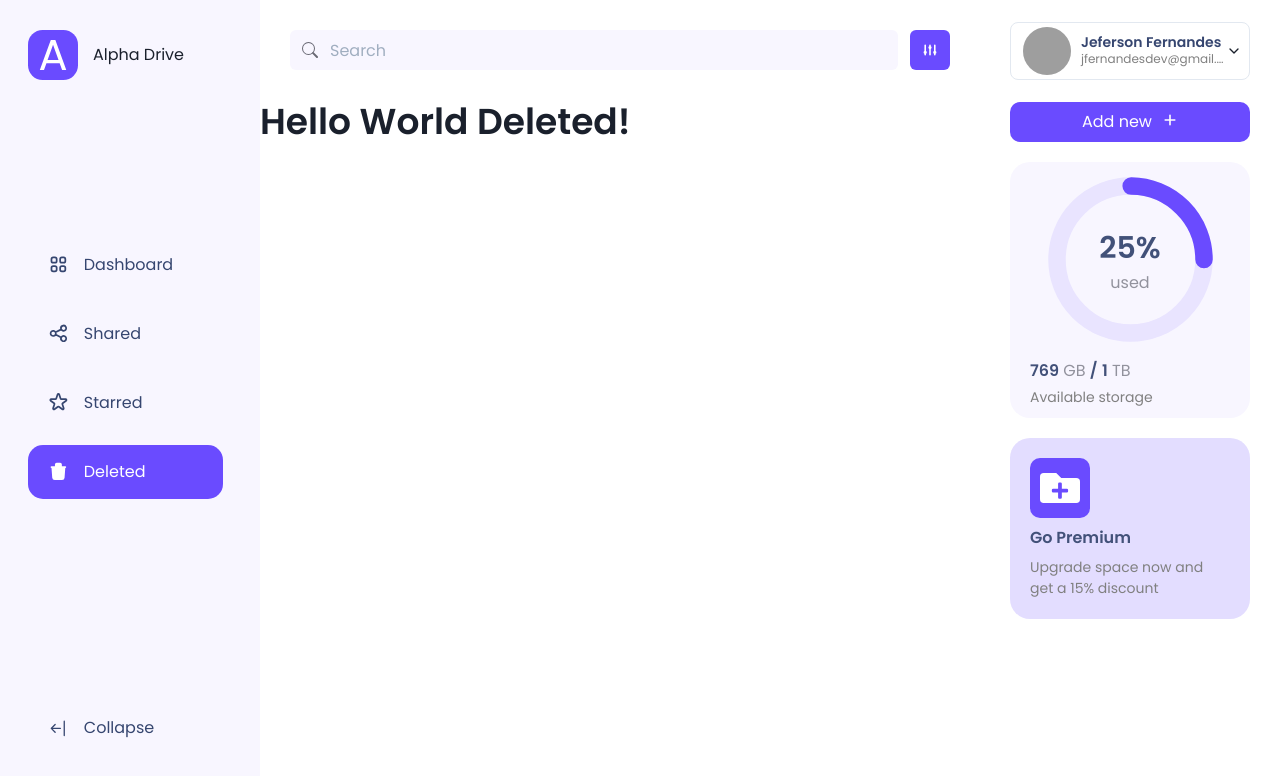
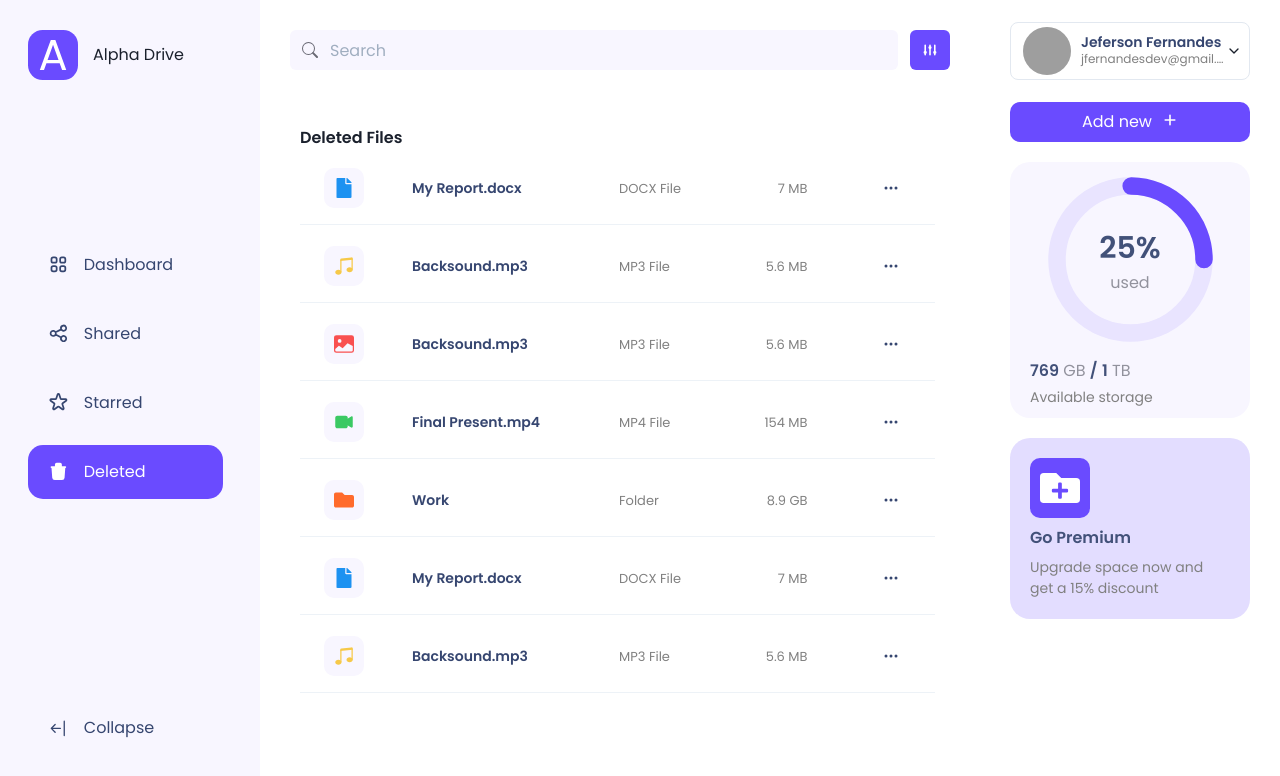
Before and after one commit to jfernandesdev/alphadrive, a React (Create React App) app: page /deleted in a window 1280 px wide. Shown: the top 776 px of the page. Built offline with nearby package versions, Linux system fonts and the light colour scheme; grey boxes are pictures that could not be loaded.

Commit message:
inserting tables in 'shared', 'starred' and 'delete' pages using the created component 'tableFiles'

```diff
--- a/src/App.tsx
+++ b/src/App.tsx
@@ -12,7 +12,7 @@ export function App() {
     <BrowserRouter>
       <LayoutContextProvider>
         <Switch>
-          <Redirect exact from="/" to="/dashboard" />
+          <Route path='/' exact component={Dashboard} />
           <Route path='/dashboard' component={Dashboard} />
           <Route path='/deleted' component={Deleted} />
           <Route path='/shared' component={Shared} />
--- a/src/components/TableFiles/index.tsx
+++ b/src/components/TableFiles/index.tsx
@@ -19,13 +19,16 @@ import {
   MenuButton,
   MenuList,
   MenuItem,
-  Heading
+  Heading,
+  AvatarGroup,
+  Avatar
 } from "@chakra-ui/react"
 
 import { WrapperTable } from './styles';
 
 
 interface TableFileProps {
+  type?: string,
   list: {
     id: number,
     categorySlug: string,
@@ -36,7 +39,7 @@ interface TableFileProps {
   }[];
 }
 
-const TableFiles: React.FC<TableFileProps> = ({list}) => {
+export const TableFiles: React.FC<TableFileProps> = ({type, list}) => {
 
   function slugToIconConverter(slug: string) {
     switch(slug){
@@ -62,7 +65,7 @@ const TableFiles: React.FC<TableFileProps> = ({list}) => {
   }
 
   return (
-    <WrapperTable>
+    <WrapperTable style={{maxHeight: type == null ? '255px' : '70vh'}}>
       <Table>
         <Tbody>
           {list.map((item,index) => (
@@ -74,7 +77,29 @@ const TableFiles: React.FC<TableFileProps> = ({list}) => {
                 </Heading>
               </Td>
               <Td color="gray"><span>{item.fileType}</span></Td>
-              <Td isNumeric color="gray"><span>{item.fileSize}</span></Td>
+
+              {(type == null || type == 'deleted') &&
+                <Td isNumeric color="gray"><span>{item.fileSize} </span></Td>
+              }
+
+              {type == 'shared' &&
+                <Td>
+                  <AvatarGroup size="sm" max={3} borderColor="purple">
+                    <Avatar name="Ryan Florence" src="https://bit.ly/ryan-florence" bg="purple" color="white" borderWidth="1px"/>
+                    <Avatar name="Segun Adebayo" src="https://bit.ly/sage-adebayo" bg="purple" color="white" borderWidth="1px"/>
+                    <Avatar name="Kent Dodds" src="https://bit.ly/kent-c-dodds" bg="purple" color="white" borderWidth="1px"/>
+                    <Avatar name="Prosper Otemuyiwa" src="https://bit.ly/prosper-baba" bg="purple" color="white" borderWidth="1px"/>
+                    <Avatar name="Christian Nwamba" src="https://bit.ly/code-beast" bg="purple" color="white" borderWidth="1px"/>
+                  </AvatarGroup>
+                </Td>
+              }
+
+              {type == 'starred' &&
+                <Td>
+                  <HiOutlineStar fill="#FFD12C" stroke="#FFD12C" size={20}/>
+                </Td>
+              }
+
               <Td isNumeric>
               <Menu>
                 <MenuButton
@@ -103,5 +128,3 @@ const TableFiles: React.FC<TableFileProps> = ({list}) => {
     </WrapperTable>
   );
 }
-
-export default TableFiles;
--- a/src/components/TableFiles/styles.ts
+++ b/src/components/TableFiles/styles.ts
@@ -1,7 +1,7 @@
 import styled from 'styled-components';
 
 export const WrapperTable = styled.div`
-  max-height: 255px;
+
   overflow-y: scroll;
 
   table {
--- a/src/pages/Dashboard.tsx
+++ b/src/pages/Dashboard.tsx
@@ -3,7 +3,7 @@ import { Box, Flex, Heading } from "@chakra-ui/react";
 import { BsImageFill, BsMusicNoteBeamed, BsCameraVideoFill, FaFile } from '../styles/Icons';
 
 import { CardCategory } from '../components/CardCategory';
-import TableFiles from "../components/TableFiles";
+import { TableFiles } from "../components/TableFiles";
 
 const categoryList = [
   {
@@ -95,7 +95,7 @@ export function Dashboard() {
       <Heading as="h5" size="sm" mt={7}>Recent</Heading>
 
 
-      <TableFiles list={recentList}/>
+      <TableFiles list={recentList} />
 
     </Box>
 
--- a/src/pages/Deleted.tsx
+++ b/src/pages/Deleted.tsx
@@ -1,9 +1,93 @@
-import { Heading } from "@chakra-ui/react";
+import { Box, Heading } from "@chakra-ui/react";
+import { TableFiles } from '../components/TableFiles';
+
+const recentList = [
+  {
+    id: 1,
+    categorySlug: 'document',
+    fileName: 'My Report.docx',
+    fileType: 'DOCX File',
+    fileSize: '7 MB',
+    fileUrl: '#'
+  },
+  {
+    id: 2,
+    categorySlug: 'audio',
+    fileName: 'Backsound.mp3',
+    fileType: 'MP3 File',
+    fileSize: '5.6 MB',
+    fileUrl: '#'
+  },
+  {
+    id: 3,
+    categorySlug: 'image',
+    fileName: 'Backsound.mp3',
+    fileType: 'MP3 File',
+    fileSize: '5.6 MB',
+    fileUrl: '#'
+  },
+  {
+    id: 4,
+    categorySlug: 'video',
+    fileName: 'Final Present.mp4',
+    fileType: 'MP4 File',
+    fileSize: '154 MB',
+    fileUrl: '#'
+  },
+  {
+    id: 5,
+    categorySlug: 'folder',
+    fileName: 'Work',
+    fileType: 'Folder',
+    fileSize: '8.9 GB',
+    fileUrl: '#'
+  },
+  {
+    id: 6,
+    categorySlug: 'document',
+    fileName: 'My Report.docx',
+    fileType: 'DOCX File',
+    fileSize: '7 MB',
+    fileUrl: '#'
+  },
+  {
+    id: 7,
+    categorySlug: 'audio',
+    fileName: 'Backsound.mp3',
+    fileType: 'MP3 File',
+    fileSize: '5.6 MB',
+    fileUrl: '#'
+  },
+  {
+    id: 8,
+    categorySlug: 'image',
+    fileName: 'Backsound.mp3',
+    fileType: 'MP3 File',
+    fileSize: '5.6 MB',
+    fileUrl: '#'
+  },
+  {
+    id: 9,
+    categorySlug: 'video',
+    fileName: 'Final Present.mp4',
+    fileType: 'MP4 File',
+    fileSize: '154 MB',
+    fileUrl: '#'
+  },
+  {
+    id: 10,
+    categorySlug: 'folder',
+    fileName: 'Work',
+    fileType: 'Folder',
+    fileSize: '8.9 GB',
+    fileUrl: '#'
+  }
+]
 
 export const Deleted = () => (
-  <>
-    <Heading>Hello World Deleted!</Heading>
-
-  </>
+  <Box padding="0 40px">
+    <Heading as="h5" size="sm" mt={7}>Deleted Files</Heading>
+    <TableFiles type="deleted" list={recentList}/>
+  </Box>
 
 )
--- a/src/pages/Shared.tsx
+++ b/src/pages/Shared.tsx
@@ -1,8 +1,93 @@
-import { Heading } from "@chakra-ui/react";
+import { Box, Heading } from "@chakra-ui/react";
+import { TableFiles } from '../components/TableFiles';
+
+const recentList = [
+  {
+    id: 1,
+    categorySlug: 'document',
+    fileName: 'My Report.docx',
+    fileType: 'DOCX File',
+    fileSize: '7 MB',
+    fileUrl: '#'
+  },
+  {
+    id: 2,
+    categorySlug: 'audio',
+    fileName: 'Backsound.mp3',
+    fileType: 'MP3 File',
+    fileSize: '5.6 MB',
+    fileUrl: '#'
+  },
+  {
+    id: 3,
+    categorySlug: 'image',
+    fileName: 'Backsound.mp3',
+    fileType: 'MP3 File',
+    fileSize: '5.6 MB',
+    fileUrl: '#'
+  },
+  {
+    id: 4,
+    categorySlug: 'video',
+    fileName: 'Final Present.mp4',
+    fileType: 'MP4 File',
+    fileSize: '154 MB',
+    fileUrl: '#'
+  },
+  {
+    id: 5,
+    categorySlug: 'folder',
+    fileName: 'Work',
+    fileType: 'Folder',
+    fileSize: '8.9 GB',
+    fileUrl: '#'
+  },
+  {
+    id: 6,
+    categorySlug: 'document',
+    fileName: 'My Report.docx',
+    fileType: 'DOCX File',
+    fileSize: '7 MB',
+    fileUrl: '#'
+  },
+  {
+    id: 7,
+    categorySlug: 'audio',
+    fileName: 'Backsound.mp3',
+    fileType: 'MP3 File',
+    fileSize: '5.6 MB',
+    fileUrl: '#'
+  },
+  {
+    id: 8,
+    categorySlug: 'image',
+    fileName: 'Backsound.mp3',
+    fileType: 'MP3 File',
+    fileSize: '5.6 MB',
+    fileUrl: '#'
+  },
+  {
+    id: 9,
+    categorySlug: 'video',
+    fileName: 'Final Present.mp4',
+    fileType: 'MP4 File',
+    fileSize: '154 MB',
+    fileUrl: '#'
+  },
+  {
+    id: 10,
+    categorySlug: 'folder',
+    fileName: 'Work',
+    fileType: 'Folder',
+    fileSize: '8.9 GB',
+    fileUrl: '#'
+  }
+]
 
 export const Shared = () => (
-  <>
-    <Heading>Hello World Shared!</Heading>
-  </>
+  <Box padding="0 40px">
+    <Heading as="h5" size="sm" mt={7}>Shared</Heading>
+    <TableFiles type="shared" list={recentList}/>
+  </Box>
 
 )
--- a/src/pages/Starred.tsx
+++ b/src/pages/Starred.tsx
@@ -1,8 +1,93 @@
-import { Heading } from "@chakra-ui/react";
+import { Box, Heading } from "@chakra-ui/react";
+import { TableFiles } from '../components/TableFiles';
+
+const recentList = [
+  {
+    id: 1,
+    categorySlug: 'document',
+    fileName: 'My Report.docx',
+    fileType: 'DOCX File',
+    fileSize: '7 MB',
+    fileUrl: '#'
+  },
+  {
+    id: 2,
+    categorySlug: 'audio',
+    fileName: 'Backsound.mp3',
+    fileType: 'MP3 File',
+    fileSize: '5.6 MB',
+    fileUrl: '#'
+  },
+  {
+    id: 3,
+    categorySlug: 'image',
+    fileName: 'Backsound.mp3',
+    fileType: 'MP3 File',
+    fileSize: '5.6 MB',
+    fileUrl: '#'
+  },
+  {
+    id: 4,
+    categorySlug: 'video',
+    fileName: 'Final Present.mp4',
+    fileType: 'MP4 File',
+    fileSize: '154 MB',
+    fileUrl: '#'
+  },
+  {
+    id: 5,
+    categorySlug: 'folder',
+    fileName: 'Work',
+    fileType: 'Folder',
+    fileSize: '8.9 GB',
+    fileUrl: '#'
+  },
+  {
+    id: 6,
+    categorySlug: 'document',
+    fileName: 'My Report.docx',
+    fileType: 'DOCX File',
+    fileSize: '7 MB',
+    fileUrl: '#'
+  },
+  {
+    id: 7,
+    categorySlug: 'audio',
+    fileName: 'Backsound.mp3',
+    fileType: 'MP3 File',
+    fileSize: '5.6 MB',
+    fileUrl: '#'
+  },
+  {
+    id: 8,
+    categorySlug: 'image',
+    fileName: 'Backsound.mp3',
+    fileType: 'MP3 File',
+    fileSize: '5.6 MB',
+    fileUrl: '#'
+  },
+  {
+    id: 9,
+    categorySlug: 'video',
+    fileName: 'Final Present.mp4',
+    fileType: 'MP4 File',
+    fileSize: '154 MB',
+    fileUrl: '#'
+  },
+  {
+    id: 10,
+    categorySlug: 'folder',
+    fileName: 'Work',
+    fileType: 'Folder',
+    fileSize: '8.9 GB',
+    fileUrl: '#'
+  }
+]
 
 export const Starred = () => (
-  <>
-    <Heading>Hello World Starred!</Heading>
-  </>
+  <Box padding="0 40px">
+    <Heading as="h5" size="sm" mt={7}>Starred</Heading>
+    <TableFiles type="starred" list={recentList}/>
+  </Box>
 
 )
--- a/src/theme.ts
+++ b/src/theme.ts
@@ -25,6 +25,7 @@ const theme = extendTheme({
     purple200: '#E3DDFF',
 
     yellow: "#F6C949",
+    yellow_star: "#FFD12C",
     red: "#F95050",
     green: "#3BC963",
     orange: "#FF6B2C",
```
Also changed, not shown: src/contexts/LayoutContext.tsx (+4 -4 lines).
